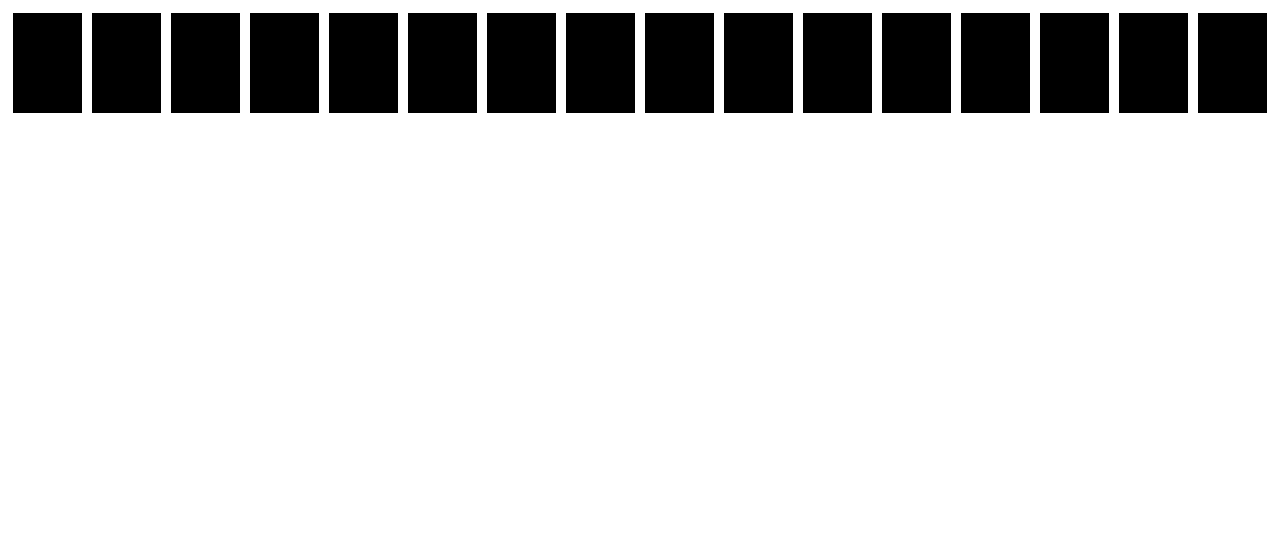
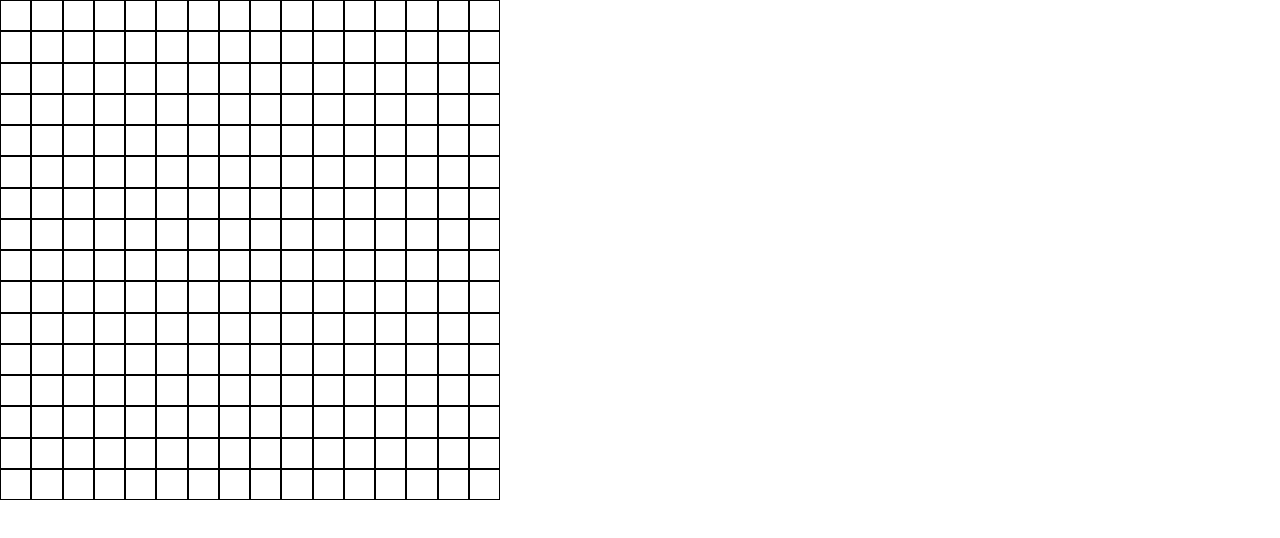
Before and after one commit to sangwopark19/etch-a-sketch, a plain HTML site: page index.html in a window 1280 px wide. Drawn offline with Linux system fonts and the light colour scheme.

Commit message:
feat: 16*16 정사각형 그리드 화면 구현 flex-box를 활용해 구현했다

```diff
--- a/css/style.css
+++ b/css/style.css
@@ -1,9 +1,18 @@
+* {
+  margin: 0;
+  padding: 0;
+  box-sizing: border-box;
+}
 .container {
   display: flex;
+  flex-wrap: wrap;
+  width: 500px;
+  height: 500px;
 }
 .block {
-  width: 100px;
-  height: 100px;
-  background-color: black;
-  margin: 5px;
+  background-color: white;
+  border-collapse: collapse;
+  border: solid 1px black;
+  flex: 1 1 6.25%;
+  aspect-ratio: 1/ 1;
 }
--- a/js/script.js
+++ b/js/script.js
@@ -9,4 +9,4 @@ function createGrid(container, count) {
   }
 }
 
-createGrid(container, 16);
+createGrid(container, 256);
```
